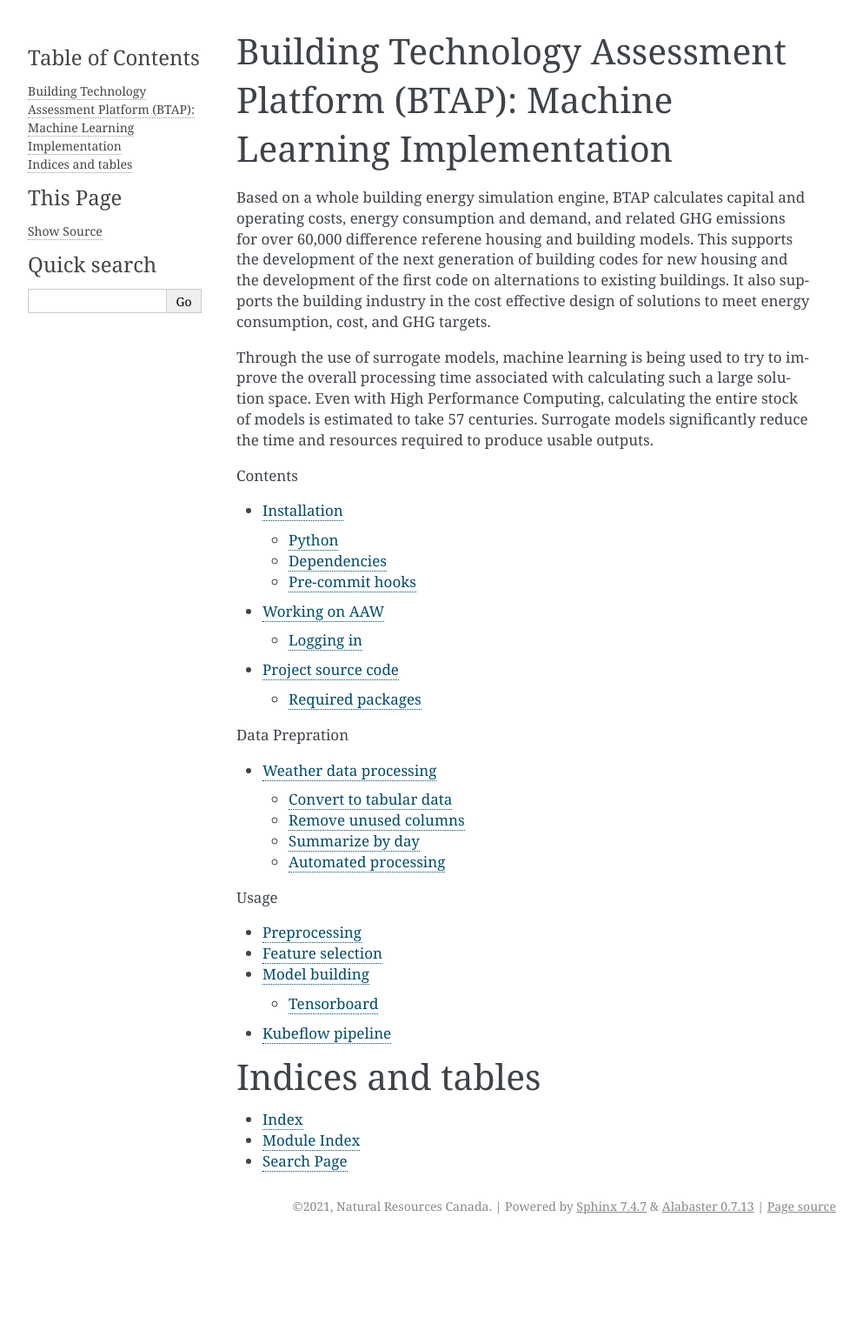
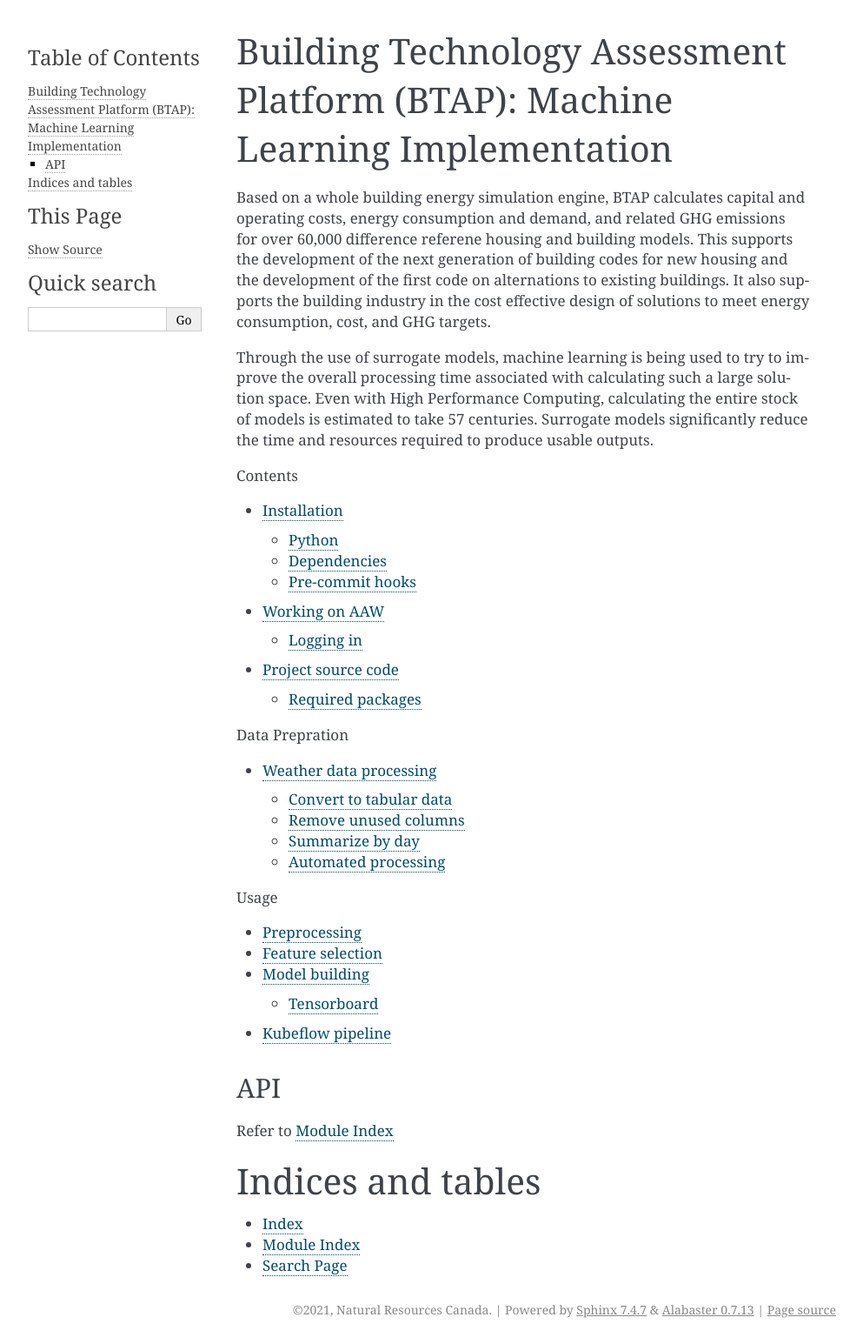
Before and after one commit to canmet-energy/btap_ml, a Sphinx documentation site: the page built from docs/index.rst, in a window 1280 px wide. Shown: the whole page at 87% size, without its empty margins (148-1141 px from the left). Built offline with Sphinx 7.4.7, drawn with Linux system fonts in a browser that asks for light colours; before the commit the page ends 1426 px from its top, so only the background shows below that.

Commit message:
Add src directory for automodule indexing.

```diff
--- a/docs/conf.py
+++ b/docs/conf.py
@@ -10,9 +10,10 @@
 # add these directories to sys.path here. If the directory is relative to the
 # documentation root, use os.path.abspath to make it absolute, like shown here.
 #
-# import os
-# import sys
-# sys.path.insert(0, os.path.abspath('.'))
+import os
+import sys
+
+sys.path.insert(0, os.path.abspath('../src'))
 
 
 # -- Project information -----------------------------------------------------
@@ -43,7 +44,7 @@
 # List of patterns, relative to source directory, that match files and
 # directories to ignore when looking for source files.
 # This pattern also affects html_static_path and html_extra_path.
-exclude_patterns = ['_build', 'Thumbs.db', '.DS_Store']
+exclude_patterns = ['_build', 'Thumbs.db', '.DS_Store', '.ipynb_checkpoints']
 
 
 # -- Options for HTML output -------------------------------------------------
--- a/docs/index.rst
+++ b/docs/index.rst
@@ -39,6 +39,12 @@
    usage/build_model
    usage/kubeflow_pipeline
 
+API
+---
+
+Refer to :ref:`modindex`
+
+
 Indices and tables
 ==================
 
```
